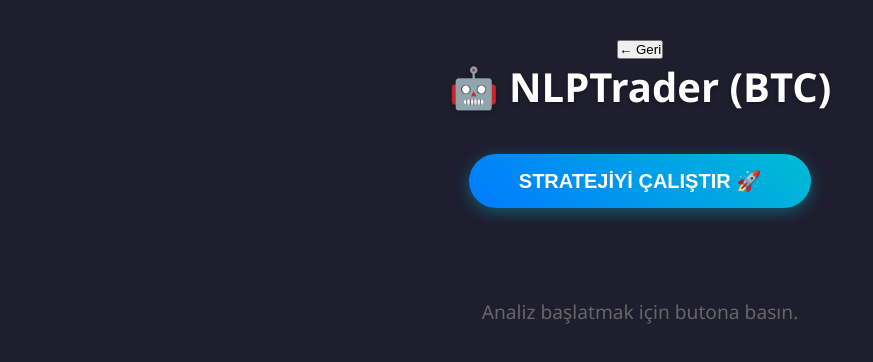
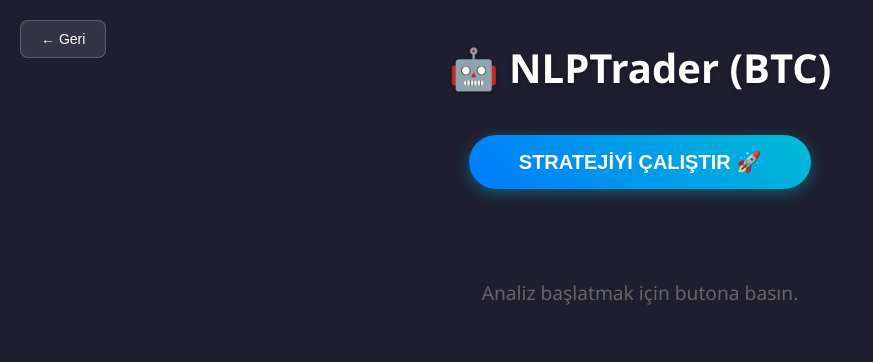
Before and after one commit to BurakYucelPY/NLPTrader, a React (Vite) app in the folder frontend/: page / in a window 1280 px wide. Both pictures are taken after a click on the button "BTC". Shown: the top 362 px of the page, without its empty margins (0-873 px from the left). Built offline with nearby package versions, Linux system fonts and the light colour scheme.

Commit message:
Stil dosyası güncellendi

```diff
--- a/frontend/src/App.css
+++ b/frontend/src/App.css
@@ -210,3 +210,22 @@
   margin-top: 50px;
   font-size: 1.2rem;
 }
+
+/* Geri Butonu */
+.back-btn {
+  position: absolute;
+  top: 20px;
+  left: 20px;
+  background: rgba(255,255,255,0.1);
+  border: 1px solid rgba(255,255,255,0.2);
+  color: #fff;
+  padding: 10px 20px;
+  border-radius: 8px;
+  cursor: pointer;
+  font-size: 14px;
+  transition: background 0.2s;
+}
+
+.back-btn:hover {
+  background: rgba(255,255,255,0.2);
+}
```
